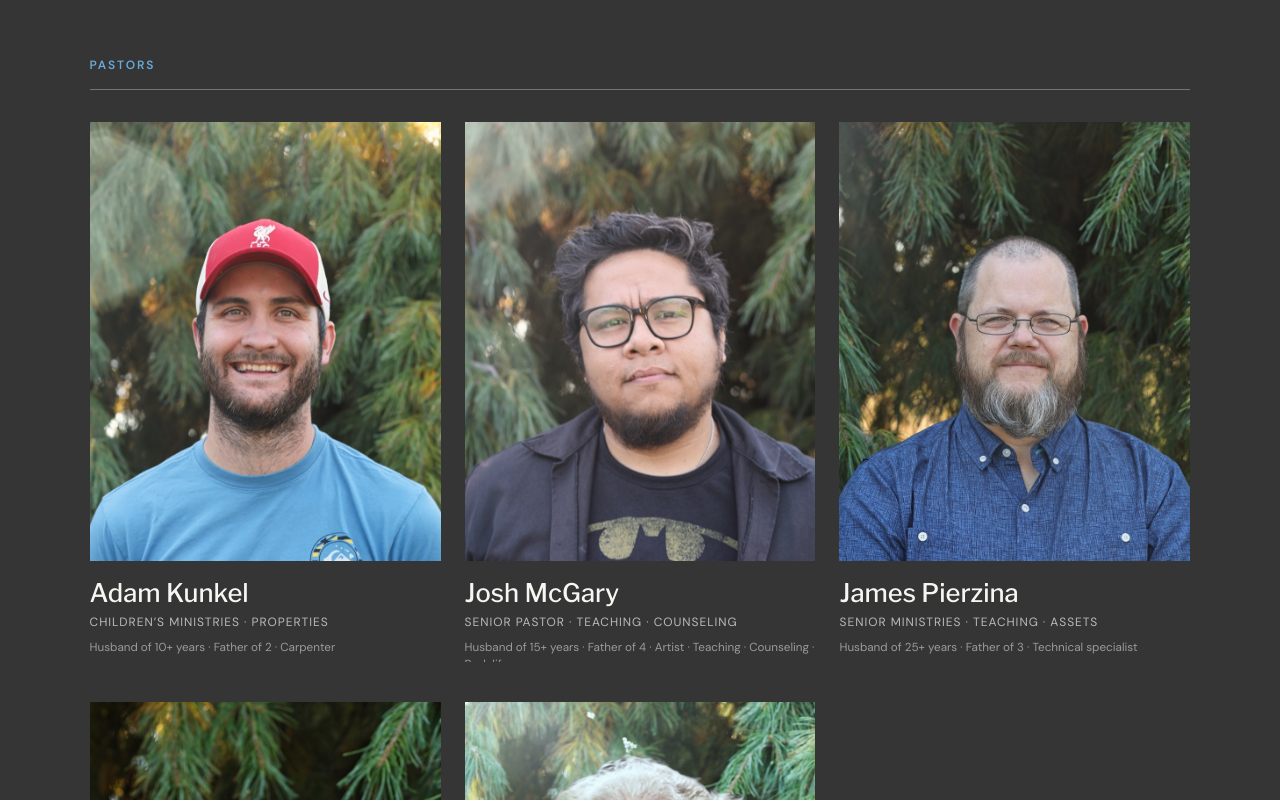
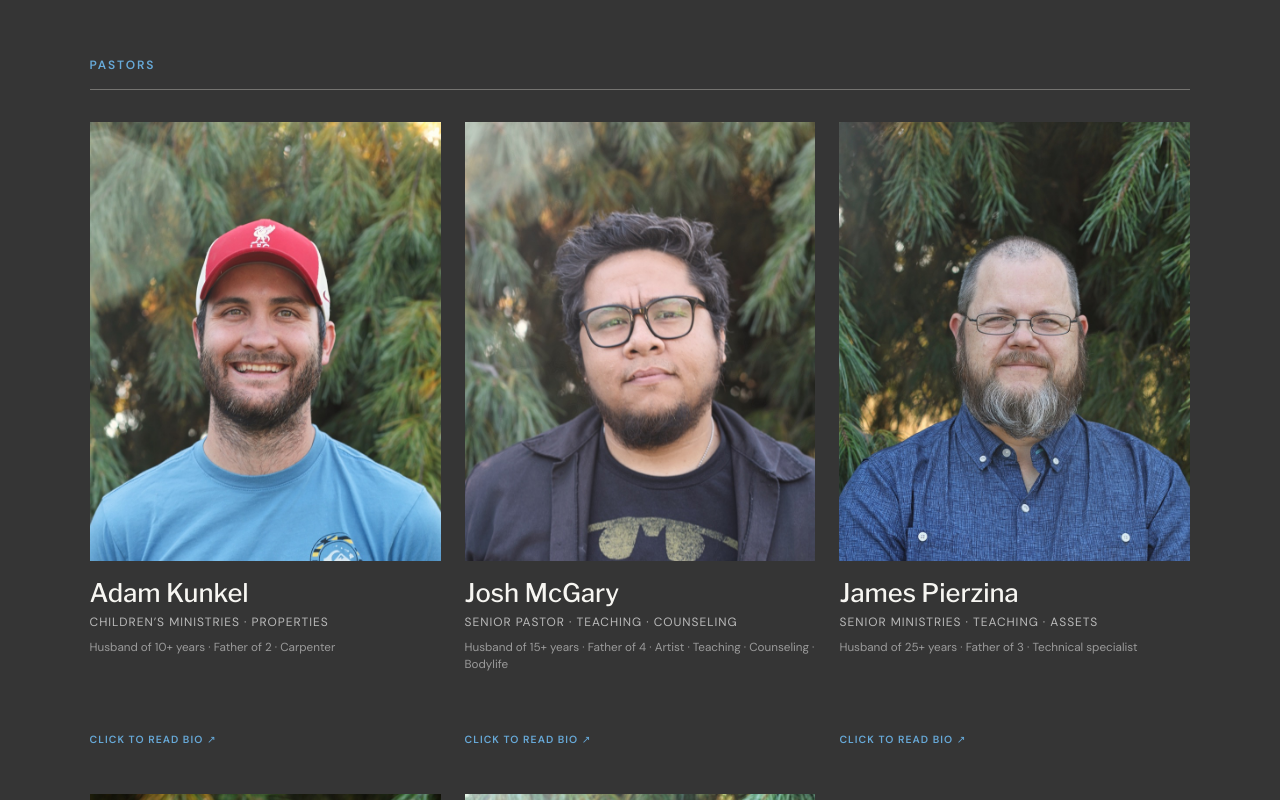
Before and after one commit to joshmcgary/abfpdx-preview, a React (Vite) app: page / in a window 1280 px wide. Shown: the part 7620-8420 px from the top of the page. Built offline with nearby package versions, Linux system fonts and the light colour scheme.

Commit message:
Prevent staff card details from clipping

```diff
--- a/src/styles.css
+++ b/src/styles.css
@@ -144,7 +144,7 @@ footer{background:#111}
 @media(max-width:480px){.giving-icons{flex-direction:column}.contact-card .giving-icon{width:100%}}
 @media(prefers-reduced-motion:reduce){.contact-card .giving-icon{transition:none}.contact-card .giving-icon:hover{transform:none}}
 
-.staff-card{display:block;min-width:0;padding:0;border:0;background:none;color:inherit;text-align:left;cursor:pointer;perspective:1200px;aspect-ratio:4/6.15;transform:translateY(0) rotateX(0) rotateY(0);transform-origin:50% 65%;transition:transform .25s cubic-bezier(.2,.7,.2,1),filter .25s ease}
+.staff-card{display:block;min-width:0;padding:0;border:0;background:none;color:inherit;text-align:left;cursor:pointer;perspective:1200px;aspect-ratio:4/7.2;transform:translateY(0) rotateX(0) rotateY(0);transform-origin:50% 65%;transition:transform .25s cubic-bezier(.2,.7,.2,1),filter .25s ease}
 .staff-card:hover{transform:translateY(-5px) rotateX(1.5deg) rotateY(-1.5deg);filter:drop-shadow(10px 14px 16px #0000002c)}
 .staff-card:active{transform:translateY(-2px) rotateX(.75deg) rotateY(-.75deg)}
 .staff-card-inner{position:relative;display:block;width:100%;height:100%;transform-style:preserve-3d;transition:transform .65s cubic-bezier(.2,.7,.2,1)}
@@ -153,7 +153,7 @@ footer{background:#111}
 .staff-front{background:var(--ink);border:0;padding:0;color:inherit;text-align:left;cursor:pointer}
 .staff-card.is-flipped .staff-front{pointer-events:none}
 .staff-front>img{display:block;width:100%;aspect-ratio:4/5;object-fit:cover;object-position:center top;background:#222}
-.staff-copy{display:flex;flex-direction:column;flex:1;padding:1rem 0 0}
+.staff-copy{display:flex;flex-direction:column;flex:1;padding:1rem 0 .5rem}
 .staff-copy strong,.staff-back>strong{font:500 clamp(1.25rem,2vw,1.7rem) 'Libre Franklin'}
 .staff-copy small,.staff-back>small{font:400 .75rem/1.45 'DM Sans';color:#ffffffa8;text-transform:uppercase;letter-spacing:.08em;margin-top:.35rem}
 .staff-copy em{font:400 .73rem/1.45 'DM Sans';color:#ffffff80;font-style:normal;margin-top:.5rem}
```
